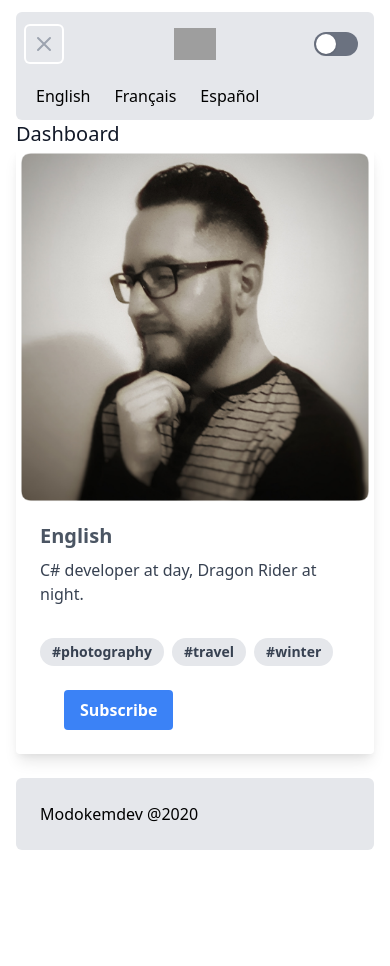
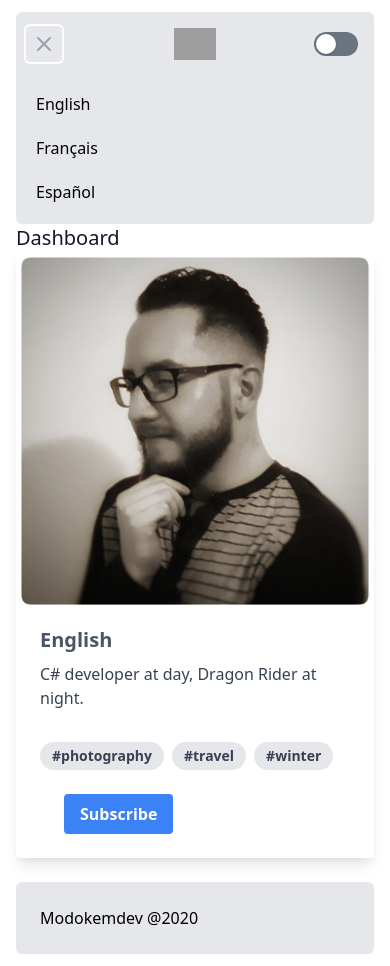
Before and after one commit to marcoandre1/marcoandre1.github.io, a React (Create React App) app: page / in a window 390 px wide. Both pictures are taken after a click on the button "Open main menu". Before the commit the page ends 862 px from the top, so only its background shows below. Built offline with nearby package versions, Linux system fonts and the light colour scheme; grey boxes are pictures that could not be loaded.

Commit message:
Update Mobile Menu UI

```diff
--- a/src/components/Navigation.jsx
+++ b/src/components/Navigation.jsx
@@ -59,7 +59,7 @@ const Navigation = ({
           <Link
             to={`/${language.id}`}
             key={language.id}
-            className="text-black dark:text-gray-300 hover:text-gray-500 dark:hover:text-white px-3 py-2 rounded-md text-base font-medium"
+            className="text-black dark:text-gray-300 hover:text-gray-500 dark:hover:text-white block px-3 py-2 rounded-md text-base font-medium"
           >
             {language.name}
           </Link>
```
